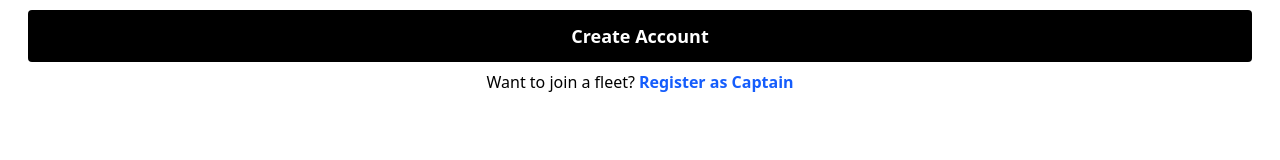
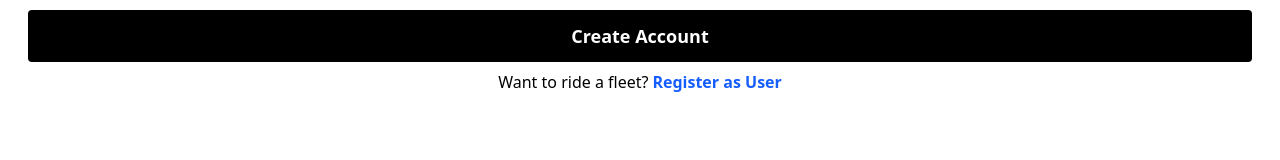
Before and after one commit to satyam-acharya15462/Uber_full_clone, a React (Vite) app in the folder Frontend/: page /captain-signUp in a window 1280 px wide. Shown: the part 426-586 px from the top of the page. Built offline with nearby package versions, Linux system fonts and the light colour scheme.

Commit message:
updated frontend add context api for solving prop diling problem

```diff
--- /dev/null
+++ b/Frontend/src/context/UserContext.jsx
@@ -0,0 +1,21 @@
+import React, { useState } from 'react'
+import { UserDataContext} from './UserDataContext'
+
+function UserContext({children}) {
+ const [User, setUser] = useState({
+  email : "",
+  fullName : {
+    FirstName: "",
+    LastName : ""
+  }
+ })
+  return (
+    <div>
+      <UserDataContext.Provider value={[User, setUser]}>
+          {children}
+      </UserDataContext.Provider>
+   </div>
+  )
+}
+
+export default UserContext
--- /dev/null
+++ b/Frontend/src/context/UserDataContext.js
@@ -0,0 +1,3 @@
+import React, { createContext } from 'react'
+
+export const UserDataContext = createContext()
--- a/Frontend/src/main.jsx
+++ b/Frontend/src/main.jsx
@@ -3,11 +3,14 @@ import { createRoot } from 'react-dom/client'
 import './index.css'
 import App from './App.jsx'
 import { BrowserRouter } from 'react-router-dom'
+import UserContext from './context/UserContext.jsx'
 
 createRoot(document.getElementById('root')).render(
   <StrictMode>
-    <BrowserRouter>
+  <UserContext>
+  <BrowserRouter>
     <App/>
     </BrowserRouter>
+  </UserContext>
   </StrictMode>,
 )
--- a/Frontend/src/pages/CaptainSignUp.jsx
+++ b/Frontend/src/pages/CaptainSignUp.jsx
@@ -28,7 +28,7 @@ const CaptainSignUp = () => {
 
       // Process registration
     setUserData({
-      userName:{
+      FullName:{
         firstName : firstName,
         lastName : lastName,
      },
@@ -113,9 +113,9 @@ const CaptainSignUp = () => {
       </form>
 
       <p className='text-center mt-2'>
-        Want to join a fleet?
-        <Link className='text-blue-600 font-semibold ml-1' to='/captain-signup'>
-          Register as Captain
+        Want to ride a fleet?
+        <Link className='text-blue-600 font-semibold ml-1' to='/signUp'>
+          Register as User
         </Link>
       </p>
     </div>
--- a/Frontend/src/pages/Home.jsx
+++ b/Frontend/src/pages/Home.jsx
@@ -5,7 +5,7 @@ import { Link } from 'react-router-dom'
 const Home = () => {
   return (
     <div>
-        <div className='h-screen pt-8  w-full bg-red-400 flex justify-between flex-col bg-[url(https://images.unsplash.com/photo-1601858854756-653284945918?w=400&auto=format&fit=crop&q=60&ixlib=rb-4.1.0&ixid=M3wxMjA3fDB8MHxzZWFyY2h8NTF8fHN0cmVldCUyMGxpZ2h0fGVufDB8fDB8fHww)] bg-cover bg-no-repeat bg-center'>
+        <div className='h-screen pt-8  w-full  flex justify-between flex-col bg-[url(https://images.unsplash.com/photo-1601858854756-653284945918?w=400&auto=format&fit=crop&q=60&ixlib=rb-4.1.0&ixid=M3wxMjA3fDB8MHxzZWFyY2h8NTF8fHN0cmVldCUyMGxpZ2h0fGVufDB8fDB8fHww)] bg-cover bg-no-repeat bg-center'>
             <img className="w-16 ml-8" src={UberLogo} alt="Uber Logo" />
             <div className='bg-white py-4 px-4 pb-7'>
                 <h2 className='text-3xl font-bold'> Get started with Uber </h2>
--- a/Frontend/src/pages/UserSignUp.jsx
+++ b/Frontend/src/pages/UserSignUp.jsx
@@ -25,9 +25,9 @@ const UserSignUp = () => {
       return
     }
 
-    // Process registration
+  // Process registration
   setUserData({
-    userName:{
+    FullName:{
       firstName : firstName,
       lastName : lastName,
    },
```
Also changed, not shown: Frontend/public/7e658969-5888-43d1-b93c-6b1b98ac45d6.jpeg (added).
